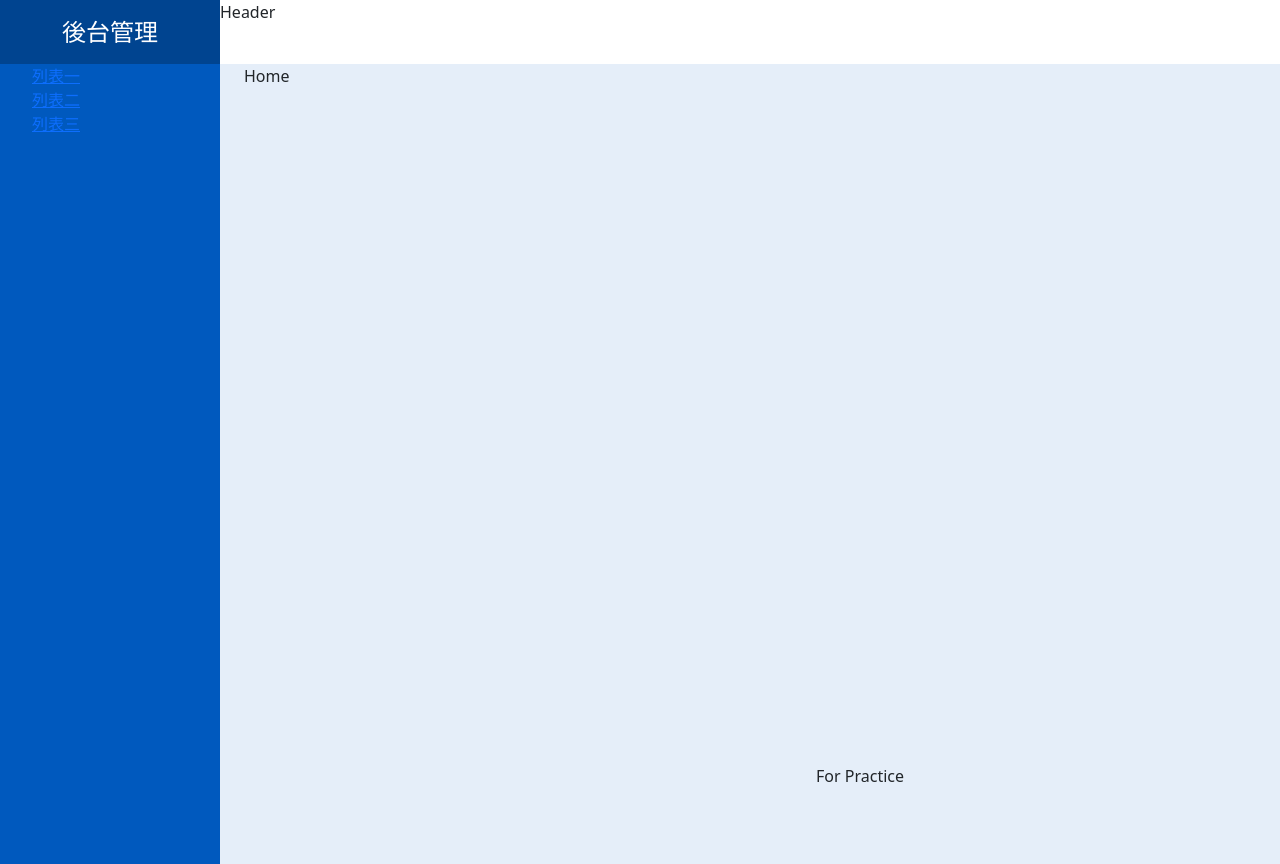
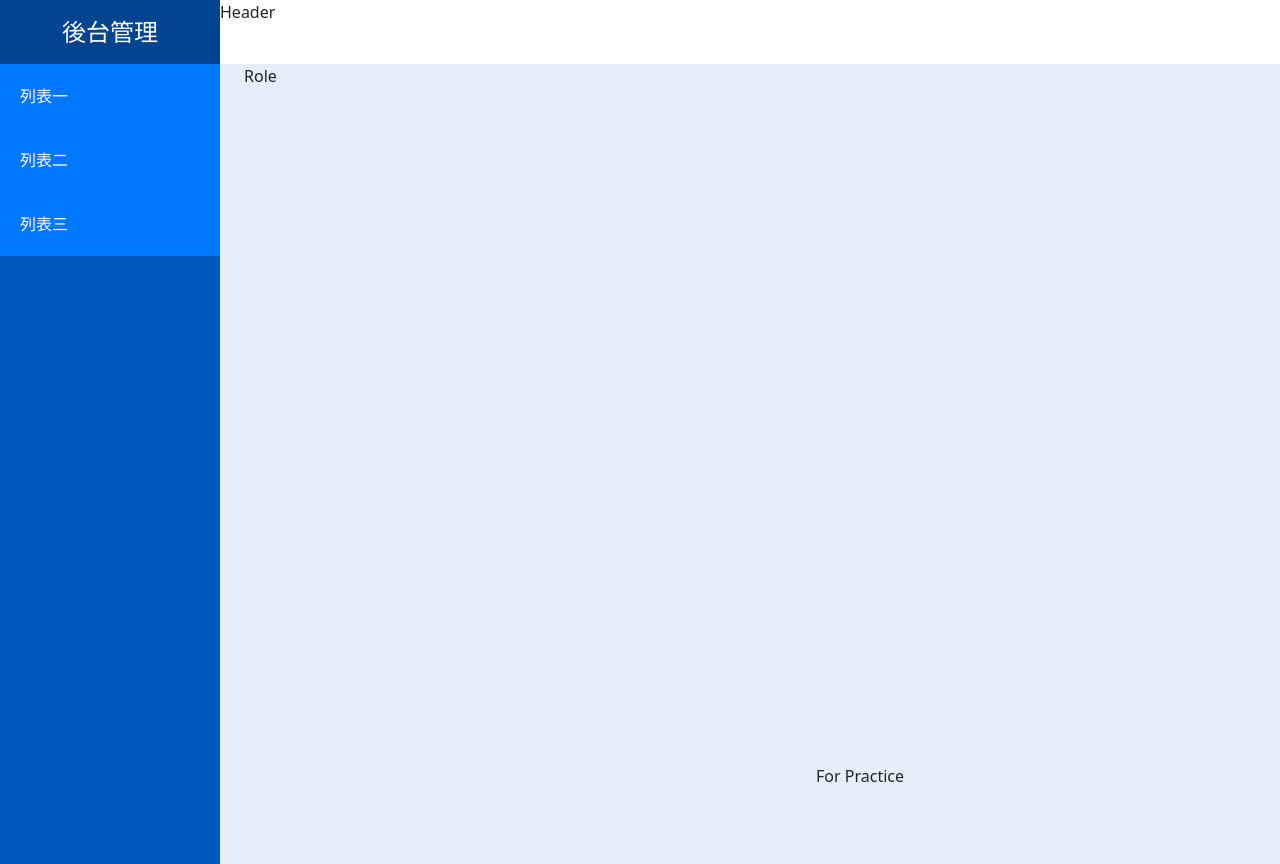
Before and after one commit to SimonLiu0911/React-17_My_Project, a React (Create React App) app: page /role in a window 1280 px wide. Before the commit this address led to /list1. Built offline with nearby package versions, Linux system fonts and the light colour scheme.

Commit message:
Modify className in SideNav

```diff
--- a/src/components/Layout/sideNav/sideNav.jsx
+++ b/src/components/Layout/sideNav/sideNav.jsx
@@ -1,25 +1,16 @@
 import React from "react";
-import { Link } from "react-router-dom"
-import "./sideNav.scss";
-const sideNavList = [
-  {
-    id: "1",
-    name: "列表一",
-    path: "/list1"
-  },
-  {
-    id: "2",
-    name: "列表二",
-    path: "/list2"
-  },
-  {
-    id: "3",
-    name: "列表三",
-    path: "/list3"
-  },
-]
+import { Link, withRouter } from "react-router-dom";
 
-const Sidenav = () => {
+// import "./sideNav.scss";
+
+import sideNavList from "../../../config/sideNavListConfig";
+
+const Sidenav = (props) => {
+  const { pathname } = props.location;
+  const checkActive = () => {
+	  if (pathname === '/role') return 'active'
+	  return ''
+  }
   return (
     <div id="sideNav">
       <div className="title">
@@ -27,19 +18,19 @@ const Sidenav = () => {
       </div>
       <div className="sideNav">
         <ul>
-          {
-            sideNavList.map(sideNavItem => {
-              return (
-                <li key={sideNavItem.id}>
-                  <Link to={sideNavItem.path}>{sideNavItem.name}</Link>
-                </li>
-              )
-            })
-          }
+          {sideNavList.map((sideNavItem) => {
+            return (
+              <li className={checkActive()} key={sideNavItem.id}>
+                <Link className="sideNav_link" to={sideNavItem.path}>
+                  {sideNavItem.name}
+                </Link>
+              </li>
+            );
+          })}
         </ul>
       </div>
     </div>
   );
 };
-
-export default Sidenav;
+const SidenavWithRouter = withRouter(Sidenav);
+export default SidenavWithRouter;
--- a/src/components/Layout/sideNav/sideNav.scss
+++ b/src/components/Layout/sideNav/sideNav.scss
@@ -1,12 +1,27 @@
 #sideNav {
-  background-color: #0059be;
+  background-color: $system-blue;
   height: calc(100% + 112px);
   .title {
     height: 64px;
-    background-color: #004490;
+    background-color: $system-deepBlue;
     text-align: center;
     line-height: 64px;
-	font-size: 24px;
-	color: #fff;
+    font-size: 24px;
+    color: $text-color-0;
+  }
+  ul {
+    padding: 0;
+	li {
+		&:hover, &.active {
+			background-color: $system-lightBlue;
+		}
+
+		.sideNav_link {
+		  display: block;
+		  padding: 20px;
+		  color: $text-color-0;
+		  text-decoration: none;
+		}
+	}
   }
 }
--- /dev/null
+++ b/src/config/sideNavListConfig.js
@@ -0,0 +1,19 @@
+const sideNavList = [
+  {
+    id: "1",
+    name: "列表一",
+    path: "/home",
+  },
+  {
+    id: "2",
+    name: "列表二",
+    path: "/production",
+  },
+  {
+    id: "3",
+    name: "列表三",
+    path: "/role",
+  },
+];
+
+export default sideNavList;
--- a/src/pages/admin/admin.jsx
+++ b/src/pages/admin/admin.jsx
@@ -11,16 +11,16 @@ class Admin extends Component {
     return (
       <Layout>
         <Switch>
-          <Route exact path="/list1">
+          <Route exact path="/home">
             <Home />
           </Route>
-          <Route path="/list2">
+          <Route path="/production">
             <Product />
           </Route>
-          <Route path="/list3">
+          <Route path="/role">
             <Role />
           </Route>
-          <Redirect to="/list1"></Redirect>
+          <Redirect to="/home"></Redirect>
         </Switch>
       </Layout>
     );
--- a/src/styles/main.scss
+++ b/src/styles/main.scss
@@ -2,6 +2,8 @@
 @import "./variables";
 
 @import "~bootstrap/scss/bootstrap";
+
+@import "../components/Layout/sideNav/sideNav.scss";
 
 body {
   background-color: $illustrator-blue-10;
```
